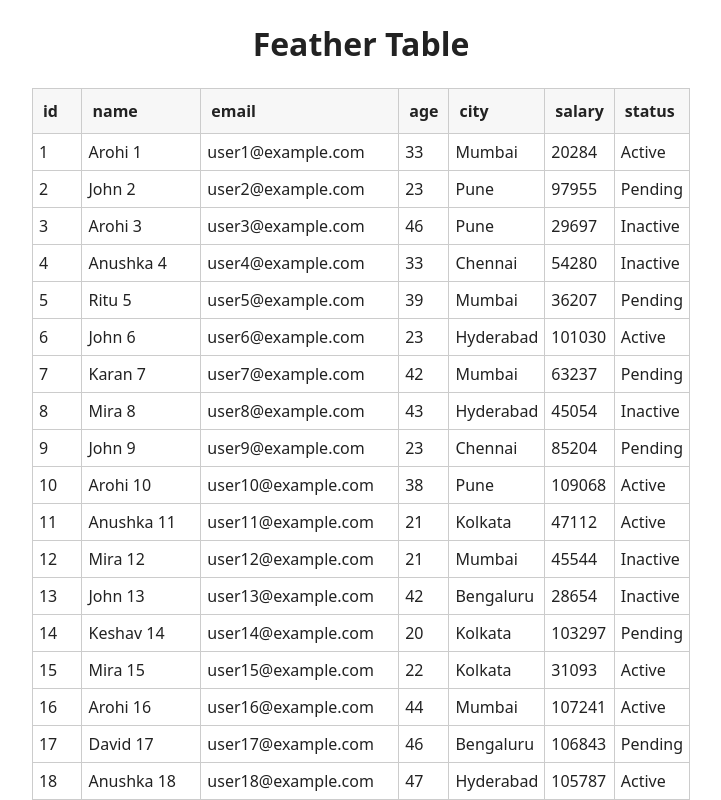
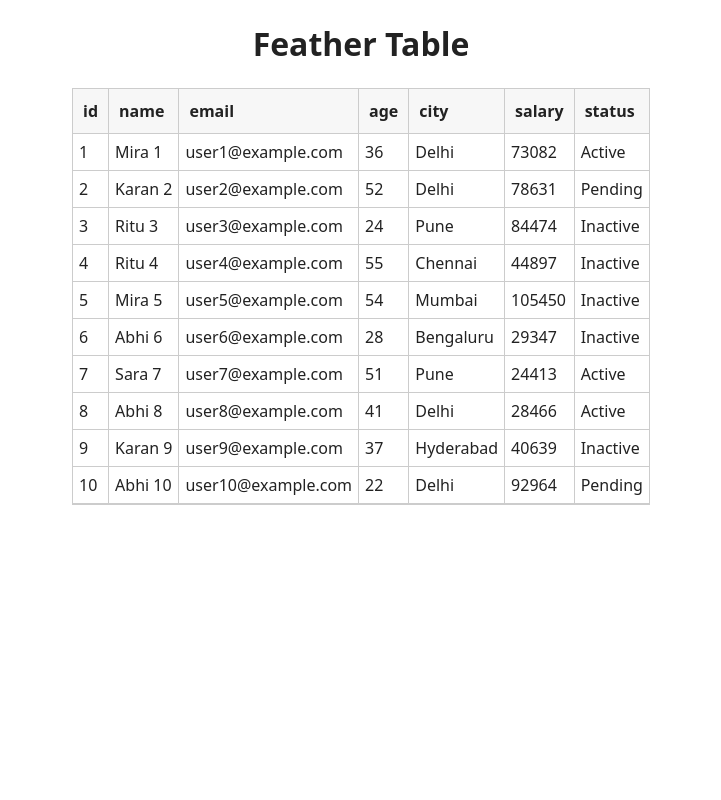
Before and after one commit to abhijain1705/feather-table, a React (Vite) app: page / in a window 1280 px wide. Shown: the top 800 px of the page, without its empty margins (279-1000 px from the left). Built offline with nearby package versions, Linux system fonts and the light colour scheme.

Commit message:
added pagination logic, made 2 styles of pagination component

```diff
--- a/package.json
+++ b/package.json
@@ -11,7 +11,8 @@
   },
   "dependencies": {
     "react": "^19.2.0",
-    "react-dom": "^19.2.0"
+    "react-dom": "^19.2.0",
+    "react-icons": "^5.5.0"
   },
   "devDependencies": {
     "@eslint/js": "^9.39.1",
--- a/src/App.tsx
+++ b/src/App.tsx
@@ -1,22 +1,55 @@
-
+import { useEffect, useState } from 'react';
 import './App.css';
 import Table from './component/table';
 import { generateData } from './dummy/generator';
+import { PaginationType } from './types/type';
 
 /**
- * App component that serves as the main entry point for the Feather Table application.
- * It generates a dataset of 5000 entries and renders the Table component with the generated data.
+ * App component — main entry for the Feather Table demo.
+ *
+ * - Generates a dataset of 5000 rows on mount and stores it in `data`.
+ * - Manages pagination state (`pageIndex` and `pageSize`) in `pagination`.
+ * - Tracks total number of rows in `totalRows`.
+ * - Passes data and pagination handlers to the Table component:
+ *   - data: current dataset
+ *   - pagination: { pageIndex, pageSize }
+ *   - onPageChange: updates pageIndex
+ *   - rowsPerPage: available page-size options
+ *   - onRowsPerPageChange: updates pageSize
+ *   - paginationPlugin: pagination mode (classic)
+ *   - totalRows: total dataset length
  *
  * @returns {JSX.Element} The rendered App component.
  */
 function App() {
 
-  const data = generateData(5000);
+  const [data, setData] = useState<Record<string, any>[]>([]);
+  const [pagination, setpagination] = useState({ pageIndex: 0, pageSize: 10 });
+  const [totalRows, settotalRows] = useState(0);
+
+  useEffect(() => {
+    (() => {
+      const response = generateData(5000);
+      setData(response);
+      settotalRows(response.length);
+    })()
+  }, [])
 
   return (
     <div className='App'>
       <h1 className='page-title'>Feather Table</h1>
-      <Table data={data} />
+      <Table
+        data={data}
+        pagination={pagination}
+        onPageChange={(page) => {
+          setpagination({ pageIndex: page, pageSize: pagination.pageSize })
+        }}
+        rowsPerPage={[10, 25, 50]}
+        onRowsPerPageChange={(value) => {
+          setpagination({ pageIndex: pagination.pageIndex, pageSize: value })
+        }}
+        paginationPlugin={PaginationType.classic}
+        totalRows={totalRows} />
     </div>
   )
 }
--- a/src/component/table.tsx
+++ b/src/component/table.tsx
@@ -1,41 +1,106 @@
-import { useMemo } from "react"
+import { useMemo } from "react";
+import ClassicPagination from "../features/pagination/classicPagination";
+import TablePagination from "../features/pagination/tablePagination";
+import { PaginationType } from "../types/type";
 
 type Props = {
-    // Array of objects representing table rows.
-    // Each object's keys are used as column headers.
-    data: Record<string, any>[]
-}
+    /** Array of rows (objects where keys = column names) */
+    data: Record<string, any>[];
+
+    /** Pagination config: pageSize + pageIndex */
+    pagination?: { pageSize: number; pageIndex: number };
+
+    /** Total rows in dataset (important for server-side pagination) */
+    totalRows?: number;
+
+    /** Called when user clicks next/prev/page number */
+    onPageChange?: (page: number) => void;
+
+    /** Page size dropdown options */
+    rowsPerPage?: number[];
+
+    /** Called when user selects new page size */
+    onRowsPerPageChange?: (value: number) => void;
+
+    /** Select which pagination plugin to render */
+    paginationPlugin?: PaginationType;
+};
 
 /**
- * Table
+ * FeatherTable — lightweight, dependency-free table.
  *
- * A lightweight table component that:
- * - Derives column headers from the first row of data (if present).
- * - Renders a simple semantic HTML table.
+ * Responsibilities:
+ *  - Derives columns from first row
+ *  - Renders basic HTML table
+ *  - Applies internal client-side pagination if `pagination` is provided
+ *  - Delegates pagination UI to selected plugin component
  *
  * Notes:
- * - This implementation uses array indices as React keys which is acceptable
- *   for stable, read-only data sets. For dynamic lists where rows/columns can
- *   be re-ordered or removed/inserted, use stable unique identifiers instead.
- * - Columns are derived from data[0]. If your data shape can vary by row,
- *   consider supplying an explicit columns prop instead.
+ *  - Does not mutate data
+ *  - Uses memoization for efficient re-renders on large datasets
  */
-const Table = ({ data }: Props) => {
-    // Memoize computed columns so we don't recompute on every render unless data changes.
-    // We take the keys of the first object as the canonical column list.
+const Table = ({
+    data,
+    pagination,
+    totalRows,
+    onPageChange,
+    rowsPerPage,
+    onRowsPerPageChange,
+    paginationPlugin = PaginationType.classic,
+}: Props) => {
+    /**
+     * Derive columns from first row.
+     * Memoized to avoid recalculating on every render.
+     */
     const columns = useMemo(() => {
-        return data.length > 0 ? Object.keys(data[0]) : []
-    }, [data])
+        return data.length > 0 ? Object.keys(data[0]) : [];
+    }, [data]);
+
+    /**
+     * Compute paginated rows (client-side pagination).
+     * If pagination is not passed, show full dataset.
+     */
+    const renderRows = useMemo(() => {
+        if (!pagination) return data;
+
+        const { pageSize, pageIndex } = pagination;
+        const start = pageSize * pageIndex;
+        const end = start + pageSize;
+
+        return data.slice(start, end);
+    }, [data, pagination]);
+
+    /**
+     * Choose which pagination UI plugin to render.
+     */
+    const renderPagination = () => {
+        const pluginProps = {
+            pageIndex: pagination?.pageIndex ?? 0,
+            pageSize: pagination?.pageSize ?? data.length,
+            totalRows,
+            rowsPerPage,
+            onPageChange,
+            onRowsPerPageChange,
+        };
+
+        switch (paginationPlugin) {
+            case PaginationType.classic:
+                return <ClassicPagination {...pluginProps} />;
+
+            case PaginationType.table:
+                return <TablePagination {...pluginProps} />;
+
+            default:
+                return <ClassicPagination {...pluginProps} />;
+        }
+    };
 
     return (
-        // Use semantic HTML table. Styles are inline for brevity; move to CSS for production.
         <table className="table-class">
+            {/* ---------- HEADER ---------- */}
             <thead>
                 <tr>
                     {columns.map((cl, ind) => (
-                        // Use scope="col" to improve accessibility for screen readers.
-                        // Using the column index as key is okay here for stable columns derived
-                        // from a consistent data shape. Prefer a stable id if available.
                         <th key={ind} scope="col" className="column-class">
                             {cl}
                         </th>
@@ -43,27 +108,27 @@ const Table = ({ data }: Props) => {
                 </tr>
             </thead>
 
+            {/* ---------- BODY ---------- */}
             <tbody>
-                {data.map((row, rowIndex) => (
-                    // Use the row index for key by default. If rows have a stable id field,
-                    // replace rowIndex with row.id for better reconciliation.
+                {renderRows.map((row, rowIndex) => (
                     <tr key={rowIndex}>
-                        {columns.map((cl, colIndex) => {
-                            const cellValue = row[cl]
-
-                            return (
-                                // Each cell uses the column index as a key. If columns or cells can
-                                // re-order, switch to a stable key strategy.
-                                <td key={colIndex} className="cell-class">
-                                    {cellValue}
-                                </td>
-                            )
-                        })}
+                        {columns.map((cl, colIndex) => (
+                            <td key={colIndex} className="cell-class">
+                                {row[cl]}
+                            </td>
+                        ))}
                     </tr>
                 ))}
             </tbody>
+
+            {/* ---------- PAGINATION ---------- */}
+            <tfoot>
+                <tr>
+                    <td colSpan={columns.length}>{renderPagination()}</td>
+                </tr>
+            </tfoot>
         </table>
-    )
-}
+    );
+};
 
 export default Table;
--- /dev/null
+++ b/src/features/pagination/classicPagination.tsx
@@ -0,0 +1,24 @@
+// classicPagination.tsx
+type PaginationProps = {
+    pageIndex: number;
+    pageSize: number;
+    totalRows?: number;
+    rowsPerPage?: number[];
+    onPageChange?: (page: number) => void;
+    onRowsPerPageChange?: (size: number) => void;
+};
+
+export default function ClassicPagination({
+    pageIndex,
+    pageSize,
+    totalRows = 0,
+    rowsPerPage = [10, 20, 50],
+    onPageChange,
+    onRowsPerPageChange,
+}: PaginationProps) {
+    return (
+        <div>
+            {/* Your pagination layout */}
+        </div>
+    );
+}
--- /dev/null
+++ b/src/features/pagination/tablePagination.tsx
@@ -0,0 +1,24 @@
+// classicPagination.tsx
+type PaginationProps = {
+    pageIndex: number;
+    pageSize: number;
+    totalRows?: number;
+    rowsPerPage?: number[];
+    onPageChange?: (page: number) => void;
+    onRowsPerPageChange?: (size: number) => void;
+};
+
+export default function TablePagination({
+    pageIndex,
+    pageSize,
+    totalRows = 0,
+    rowsPerPage = [10, 20, 50],
+    onPageChange,
+    onRowsPerPageChange,
+}: PaginationProps) {
+    return (
+        <div>
+            {/* Your pagination layout */}
+        </div>
+    );
+}
--- /dev/null
+++ b/src/types/type.ts
@@ -0,0 +1,7 @@
+// types/pagination.ts
+export const PaginationType = {
+  classic: "classic",
+  table: "table",
+} as const;
+
+export type PaginationType = typeof PaginationType[keyof typeof PaginationType];
```
Also changed, not shown: 1 other file (tests, documents, lock files or other folders).
